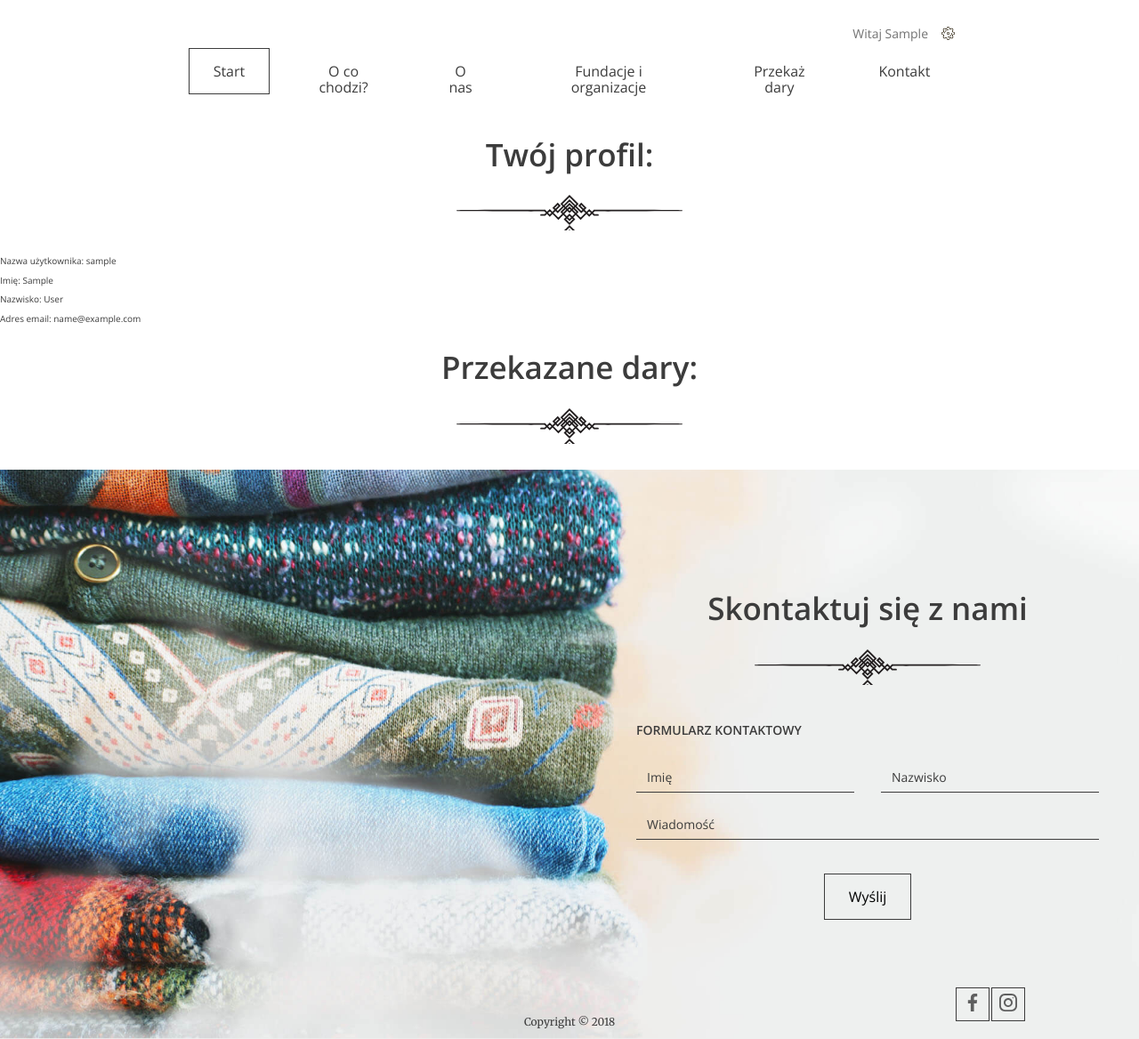
After one commit to skrobiszKT/Oddam-w-dobre-r-ce, a Django app: page /profile/ in a window 1280 px wide. The commit adds this page. Shown: the whole page at 89% size. Run offline with Django 4.2, Linux system fonts and the light colour scheme; the visitor is signed in with stand-in values (Sample User, id 1); data that the repository does not hold is empty.

Commit message:
features 9-10

```diff
--- a/project/donation/templates/navbar.html
+++ b/project/donation/templates/navbar.html
@@ -9,7 +9,7 @@
 <li class="logged-user">
             Witaj {{ user.first_name }}
             <ul class="dropdown">
-              <li><a href="#">Profil</a></li>
+              <li><a href="{% url "profile" %}">Profil</a></li>
               <li><a href="#">Ustawienia</a></li>
                 {% if request.user.is_superuser %}
                     <li><a href="/admin">Panel administracyjny</a></li>
--- /dev/null
+++ b/project/donation/templates/profile.html
@@ -0,0 +1,31 @@
+{%  extends "base.html" %}
+{%  block title %}
+Profil użytkownika
+{%  endblock %}
+{%  block header %}
+<header>
+     {% include "navbar.html" %}
+    </header>
+{% endblock %}
+{%  block content %}
+<section class="profile">
+<h2>Twój profil:</h2>
+<p>Nazwa użytkownika: {{ user.username }}</p>
+<p>Imię: {{ user.first_name }}</p>
+<p>Nazwisko: {{ user.last_name }}</p>
+<p>Adres email: {{ user.email }}</p>
+</section>
+    <section class="profile-donations">
+    <h2>Przekazane dary:</h2>
+    <ol>
+        {% for donation in user.donation_set.all %}
+        <li>Data i czas odbioru: {{ donation.pick_up_date }}, {{ donation.pick_up_time }}
+            <ul>
+            <li>Worki w liczbie {{ donation.quantity }} sztuk zawierające: {{ donation.cat_str }}</li>
+            <li>Przekazane dla: {{ donation.institution.get_type_display }} {{ donation.institution.name }}</li>
+            </ul>
+        </li>
+        {% endfor %}
+    </ol>
+    </section>
+{% endblock %}
--- a/project/donation/views.py
+++ b/project/donation/views.py
@@ -110,7 +110,13 @@ class RegisterView(View):
 
         return redirect('login')
 
-class LogoutView(View):
+class LogoutView(LoginRequiredMixin, View):
+    login_url = "login"
     def get(self, request):
         logout(request)
         return redirect("index")
+
+class ProfileView(LoginRequiredMixin, View):
+    login_url = "login"
+    def get(self, request):
+        return render(request, "profile.html", {})
--- a/project/project/settings.py
+++ b/project/project/settings.py
@@ -107,7 +107,7 @@ AUTH_PASSWORD_VALIDATORS = [
 # Internationalization
 # https://docs.djangoproject.com/en/4.1/topics/i18n/
 
-LANGUAGE_CODE = 'en-us'
+LANGUAGE_CODE = 'pl-pl'
 
 TIME_ZONE = 'UTC'
 
--- a/project/project/urls.py
+++ b/project/project/urls.py
@@ -17,7 +17,7 @@ from django.contrib import admin
 from django.urls import path
 from django.conf import settings
 from django.conf.urls.static import static
-from donation.views import LandingPageView, LoginView, RegisterView, AddDonationView, LogoutView
+from donation.views import LandingPageView, LoginView, RegisterView, AddDonationView, LogoutView, ProfileView
 
 urlpatterns = [
     path('admin/', admin.site.urls),
@@ -25,5 +25,6 @@ urlpatterns = [
     path('login/', LoginView.as_view(), name="login"),
     path('register/', RegisterView.as_view(), name="register"),
     path('add_donation/', AddDonationView.as_view(), name="add-donation"),
-    path('logout/', LogoutView.as_view(), name="logout")
+    path('logout/', LogoutView.as_view(), name="logout"),
+    path('profile/', ProfileView.as_view(), name="profile")
 ] + static(settings.STATIC_URL, document_root=settings.STATIC_ROOT)
```
Also changed, not shown: project/donation/models.py (+7 -0 lines).
